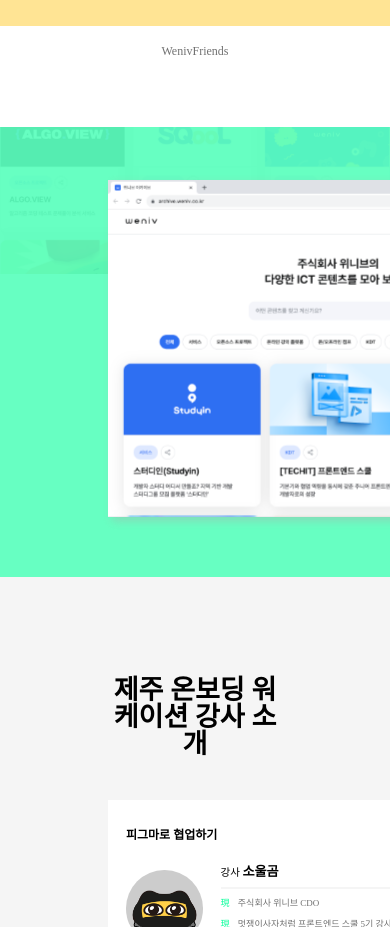
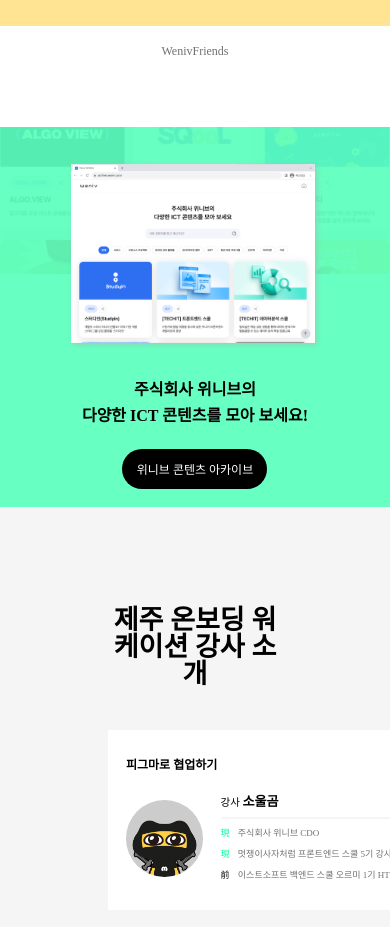
Before and after one commit to weniv/opeaceLandingpage, a React (Create React App) app: page / in a window 390 px wide. Shown: the part 2640-3567 px from the top of the page. Built offline with nearby package versions, Linux system fonts and the light colour scheme; a web font is replaced by a local one.

Commit message:
💄 Style: 위니브 아카이브 반응형 추가

```diff
--- a/src/components/WenivIntro.jsx
+++ b/src/components/WenivIntro.jsx
@@ -2,8 +2,11 @@
 import styled from 'styled-components';
 import Layout from './Layout';
 import { Title, SubTitle } from './atom';
+import { useResizeContext } from '../context/ResizeContext';
 
 export default function WenivIntro() {
+  const { isMobile } = useResizeContext();
+
   return (
     <Layout padding={'50px 0 0 0'}>
       <Title>제주 온보딩 워케이션 교육기관 소개</Title>
@@ -15,7 +18,7 @@
         <img src={process.env.PUBLIC_URL + `/img/wenivFriends.svg`} alt="위니브 프렌즈 이미지" />
         <figcaption>WenivFriends</figcaption>
       </Char>
-      <Archive>
+      <Archive isMobile={isMobile}>
         <div className="archive">
           <img src={process.env.PUBLIC_URL + '/img/archive.svg'} alt="위니브 아카이브 이미지" />
           <div>
@@ -52,39 +55,42 @@
 const Archive = styled.div`
   position: relative;
   width: 100%;
-  height: 28.125rem;
+  height: ${({ isMobile }) => (isMobile ? '23.75rem' : '28.125rem')};
   margin-top: 70px;
 
   div.archive {
     display: flex;
+    flex-direction: ${({ isMobile }) => (isMobile ? 'column' : 'row')};
     position: absolute;
     width: 100%;
     height: 100%;
     background-color: rgba(2, 255, 153, 0.6);
     z-index: 999;
-    padding: 0 102px;
     align-items: center;
     justify-content: space-between;
+    padding: ${({ isMobile }) => (isMobile ? '34px 0' : '0 102px')};
 
     img {
-      width: 30rem;
+      width: ${({ isMobile }) => (isMobile ? '15.875rem' : '30rem')};
     }
 
     div {
       display: flex;
       flex-direction: column;
       align-items: center;
-      gap: 36px;
+      gap: ${({ isMobile }) => (isMobile ? '20px' : '36px')};
+      flex-shrink: 0;
 
       p {
         text-align: center;
-        font-size: 1.625rem;
+        font-size: ${({ isMobile }) => (isMobile ? '1rem' : '1.625rem')};
         font-weight: bold;
-        line-height: 2.25rem;
+        line-height: ${({ isMobile }) => (isMobile ? '1.625rem' : '2.25rem')};
+        margin-top: ${({ isMobile }) => (isMobile ? '27px' : 0)};
       }
 
       button {
-        width: 220px;
+        width: ${({ isMobile }) => (isMobile ? '145px' : '220px')};
         height: 40px;
         background-color: var(--dark-color);
         color: var(--light-color);
@@ -93,7 +99,7 @@
 
       a {
         color: var(--light-color);
-        font-size: 0.938rem;
+        font-size: ${({ isMobile }) => (isMobile ? '0.75rem' : '0.938rem')};
       }
     }
   }
```
